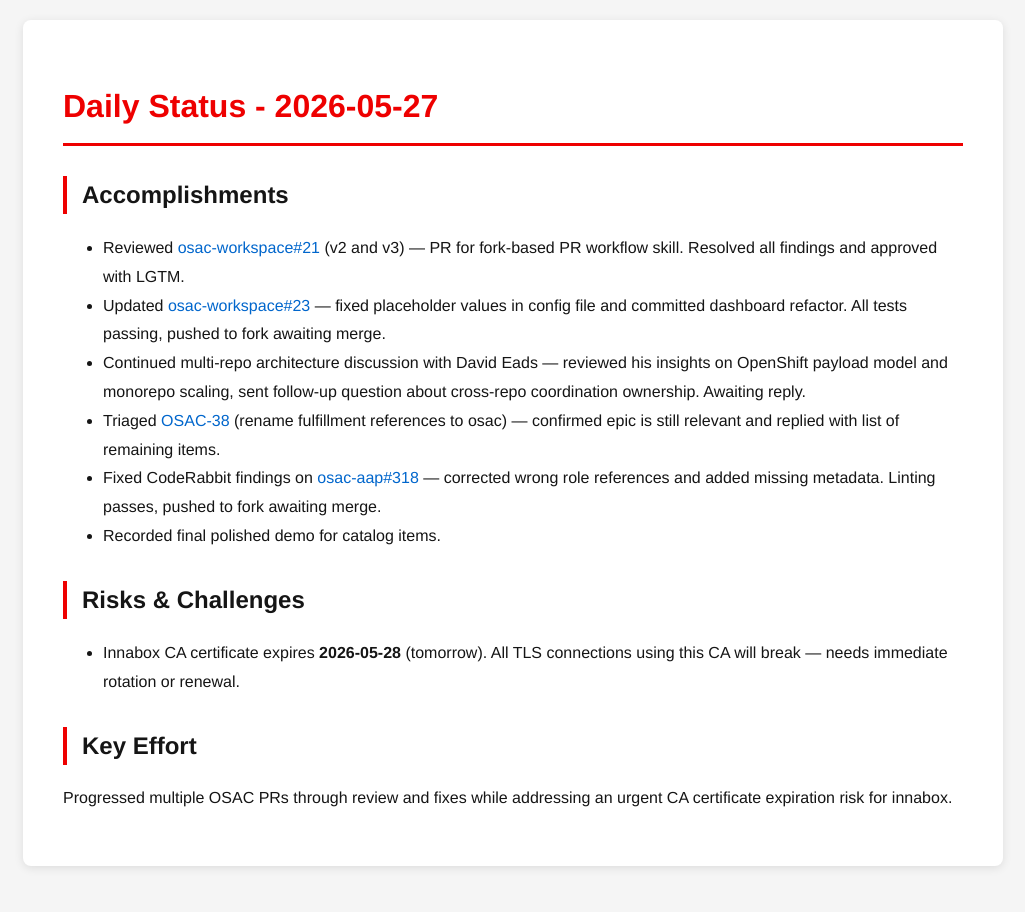
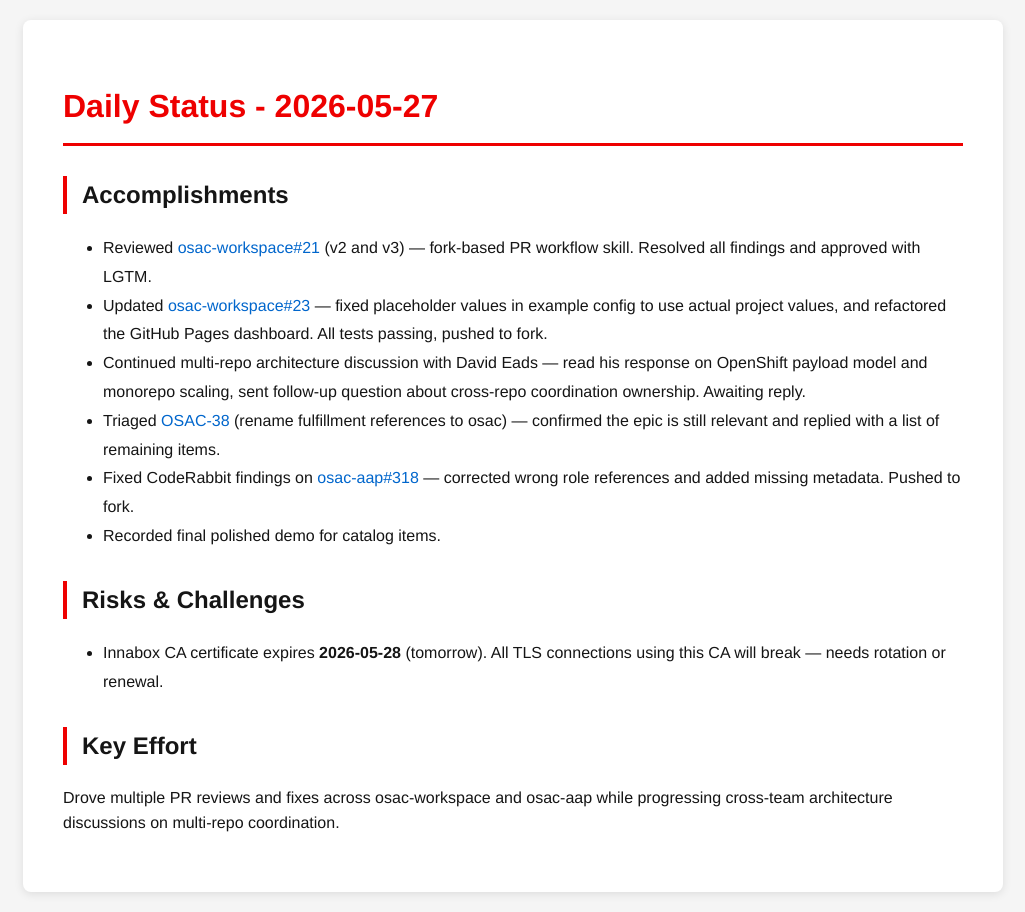
Before and after one commit to tzvatot/daily-status, a Jekyll site: the page built from 2026-05-27.md, in a window 1280 px wide. Shown: the whole page, without its empty margins (127-1152 px from the left). Built offline with Jekyll 4.4.1, drawn with Linux system fonts in a browser that asks for light colours.

Commit message:
Daily status update - 2026-05-27

```diff
--- a/2026-05-27.md
+++ b/2026-05-27.md
@@ -7,15 +7,15 @@
 # Daily Status - 2026-05-27
 
 ## Accomplishments
-- Reviewed [osac-workspace#21](https://github.com/osac-project/osac-workspace/pull/21) (v2 and v3) — PR for fork-based PR workflow skill. Resolved all findings and approved with LGTM.
-- Updated [osac-workspace#23](https://github.com/osac-project/osac-workspace/pull/23) — fixed placeholder values in config file and committed dashboard refactor. All tests passing, pushed to fork awaiting merge.
-- Continued multi-repo architecture discussion with David Eads — reviewed his insights on OpenShift payload model and monorepo scaling, sent follow-up question about cross-repo coordination ownership. Awaiting reply.
-- Triaged [OSAC-38](https://redhat.atlassian.net/browse/OSAC-38) (rename fulfillment references to osac) — confirmed epic is still relevant and replied with list of remaining items.
-- Fixed CodeRabbit findings on [osac-aap#318](https://github.com/osac-project/osac-aap/pull/318) — corrected wrong role references and added missing metadata. Linting passes, pushed to fork awaiting merge.
+- Reviewed [osac-workspace#21](https://github.com/osac-project/osac-workspace/pull/21) (v2 and v3) — fork-based PR workflow skill. Resolved all findings and approved with LGTM.
+- Updated [osac-workspace#23](https://github.com/osac-project/osac-workspace/pull/23) — fixed placeholder values in example config to use actual project values, and refactored the GitHub Pages dashboard. All tests passing, pushed to fork.
+- Continued multi-repo architecture discussion with David Eads — read his response on OpenShift payload model and monorepo scaling, sent follow-up question about cross-repo coordination ownership. Awaiting reply.
+- Triaged [OSAC-38](https://redhat.atlassian.net/browse/OSAC-38) (rename fulfillment references to osac) — confirmed the epic is still relevant and replied with a list of remaining items.
+- Fixed CodeRabbit findings on [osac-aap#318](https://github.com/osac-project/osac-aap/pull/318) — corrected wrong role references and added missing metadata. Pushed to fork.
 - Recorded final polished demo for catalog items.
 
 ## Risks & Challenges
-- Innabox CA certificate expires **2026-05-28** (tomorrow). All TLS connections using this CA will break — needs immediate rotation or renewal.
+- Innabox CA certificate expires **2026-05-28** (tomorrow). All TLS connections using this CA will break — needs rotation or renewal.
 
 ## Key Effort
-Progressed multiple OSAC PRs through review and fixes while addressing an urgent CA certificate expiration risk for innabox.
+Drove multiple PR reviews and fixes across osac-workspace and osac-aap while progressing cross-team architecture discussions on multi-repo coordination.
```
